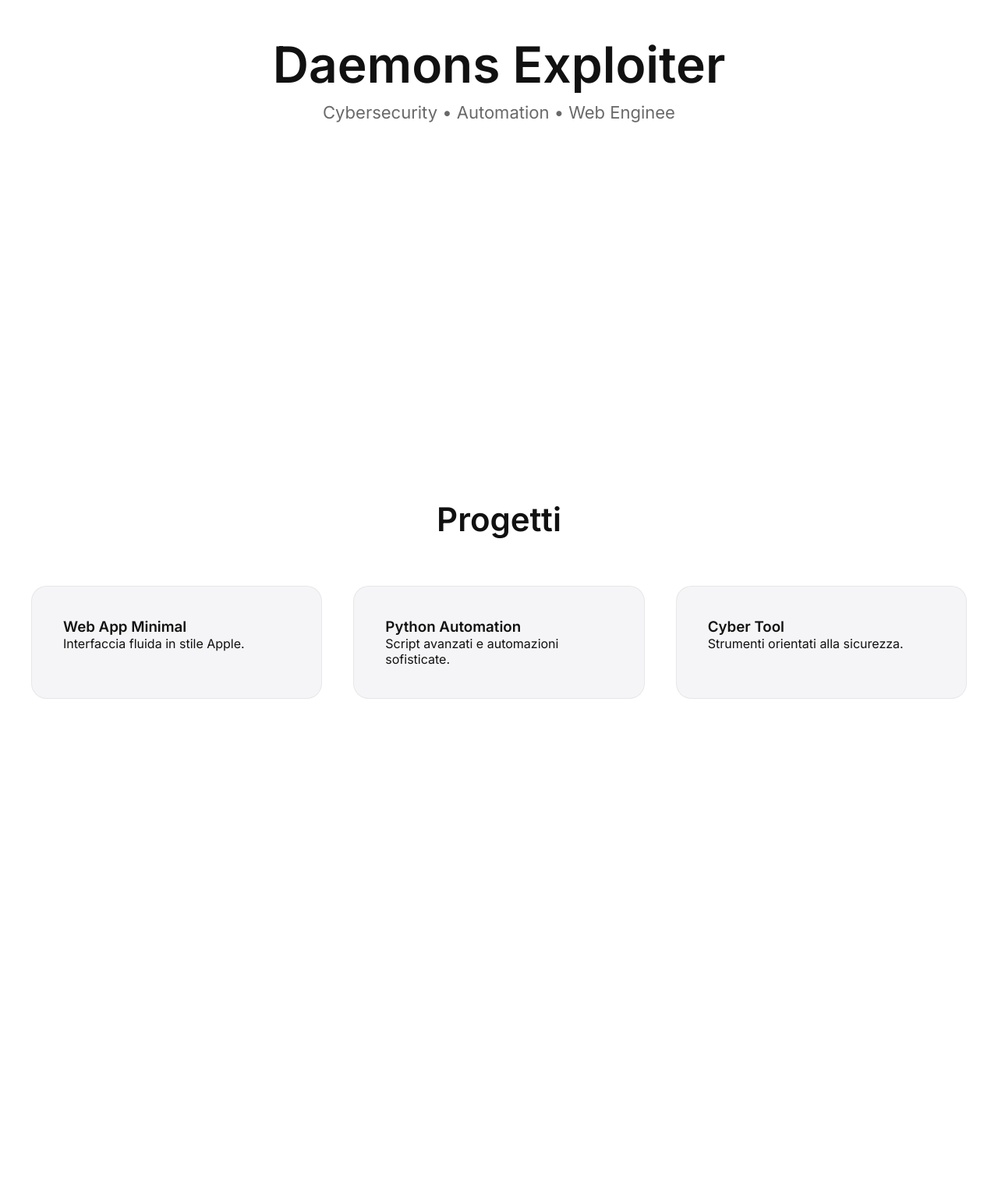
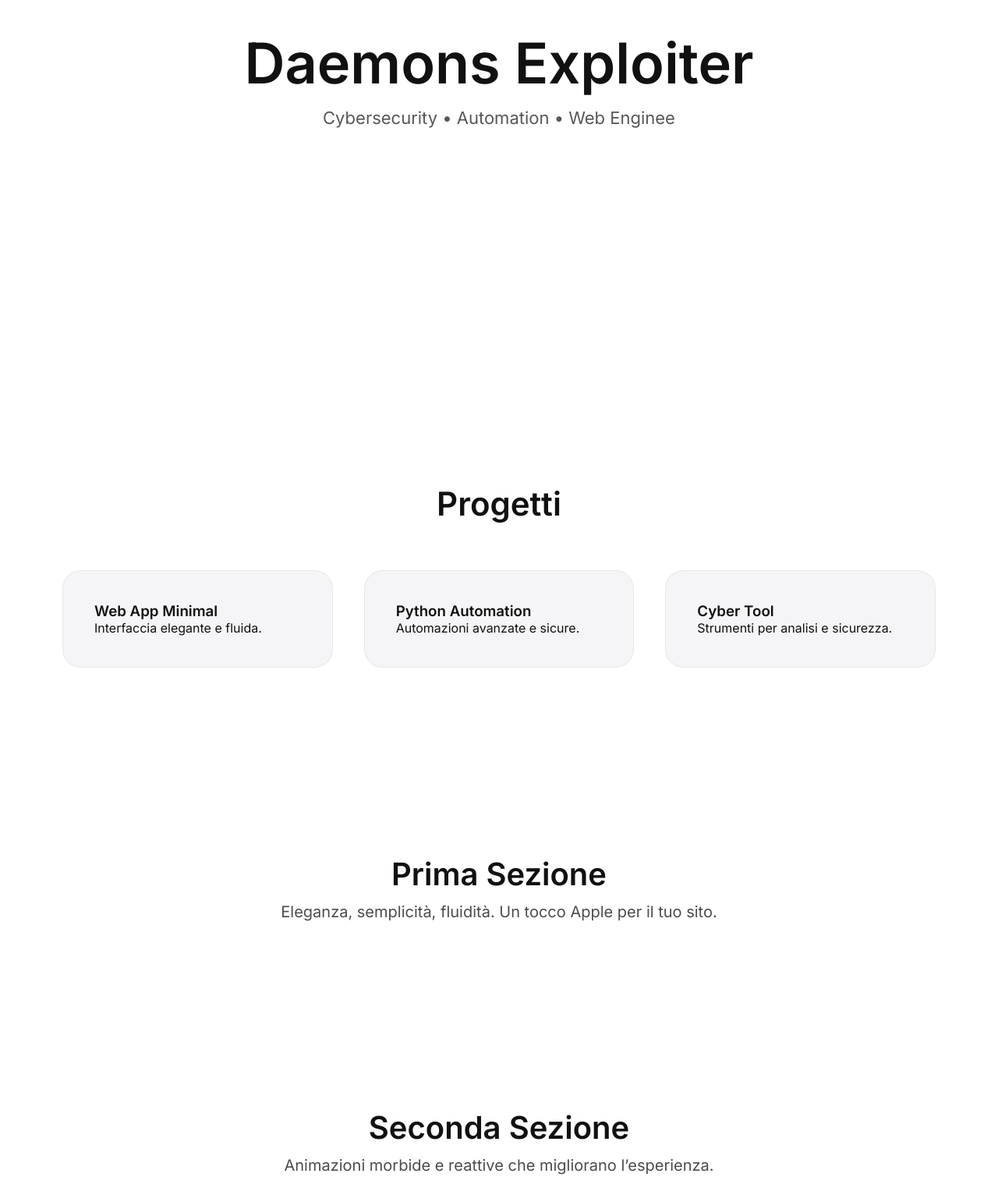
Before and after one commit to UnknownUser8002/Portfolio, a plain HTML site: page index.html in a window 1280 px wide. Shown: the part 300-1809 px from the top of the page at 78% size. Before the commit the page ends 1336 px from the top, so only its background shows below. Drawn offline with Linux system fonts and the light colour scheme.

Commit message:
Add files via upload

```diff
--- a/index.html
+++ b/index.html
@@ -1,91 +1,104 @@
 <!DOCTYPE html>
 <html lang="it">
 <head>
-<meta charset="UTF-8">
-<meta name="viewport" content="width=device-width, initial-scale=1.0">
-<title>Daemons Exploiter's Portfolio</title>
-<link href="https://fonts.googleapis.com/css2?family=Inter:wght@300;400;600&display=swap" rel="stylesheet">
+<meta charset="UTF-8" />
+<meta name="viewport" content="width=device-width, initial-scale=1.0" />
+<title>Daemons Exploiter — Portfolio</title>
+<link href="https://fonts.googleapis.com/css2?family=Inter:wght@300;400;600&display=swap" rel="stylesheet" />
 
 <style>
-/* ============================================
-   BASE STYLE (Apple minimal)
-================================================ */
-*{margin:0;padding:0;box-sizing:border-box;}
-body{
-    font-family:"Inter",sans-serif;
-    background:#ffffff;
-    color:#111;
-    transition:0.4s ease-in-out;
-    overflow-x:hidden;
+* { margin: 0; padding: 0; box-sizing: border-box; }
+body {
+  font-family: "Inter", sans-serif;
+  background: #fff;
+  color: #111;
+  overflow-x: hidden;
+  transition: 0.4s;
 }
-
-/* NAVBAR */
-nav{
-    width:100%;padding:20px 40px;
-    position:fixed;top:0;left:0;
-    backdrop-filter:blur(12px);
-    border-bottom:1px solid rgba(0,0,0,0.08);
-    display:flex;justify-content:space-between;
-    align-items:center;z-index:1000;
+nav {
+  width: 100%;
+  padding: 20px 40px;
+  position: fixed;
+  top: 0;
+  left: 0;
+  backdrop-filter: blur(12px);
+  display: flex;
+  justify-content: space-between;
+  align-items: center;
+  border-bottom: 1px solid rgba(0, 0, 0, 0.08);
+  z-index: 1000;
 }
-nav h3{font-weight:600;}
-
-/* HERO */
-.hero{
-    height:100vh;display:flex;flex-direction:column;
-    justify-content:center;align-items:center;text-align:center;
+nav h3 { font-weight: 600; }
+.hero {
+  height: 100vh;
+  display: flex;
+  flex-direction: column;
+  justify-content: center;
+  align-items: center;
+  text-align: center;
+  padding: 0 20px;
 }
-.hero h1{
-    font-size:64px;font-weight:600;
+.hero h1 {
+  font-size: clamp(42px, 6vw, 72px);
+  font-weight: 600;
 }
-.hero p{
-    font-size:22px;margin-top:10px;color:#444;
-    opacity:0.8;
+.hero p {
+  font-size: 22px;
+  opacity: 0.7;
+  margin-top: 14px;
 }
-
-/* PROJECT SECTION */
-.section{
-    padding:140px 40px;
+.section {
+  padding: 120px 40px;
+  max-width: 1200px;
+  margin: auto;
 }
-.section h2{
-    font-size:42px;text-align:center;margin-bottom:60px;
+.section h2 {
+  font-size: 42px;
+  text-align: center;
+  margin-bottom: 60px;
 }
-.projects{
-    display:grid;grid-template-columns:repeat(auto-fit,minmax(280px,1fr));
-    gap:40px;
+.projects {
+  display: grid;
+  grid-template-columns: repeat(auto-fit, minmax(280px, 1fr));
+  gap: 40px;
 }
-.card{
-    border-radius:20px;padding:40px;
-    background:#f5f5f7;
-    transition:0.3s;
-    border:1px solid rgba(0,0,0,0.06);
+.card {
+  background: #f5f5f7;
+  padding: 40px;
+  border-radius: 24px;
+  border: 1px solid rgba(0, 0, 0, 0.06);
+  transition: 0.3s;
 }
-.card:hover{
-    transform:translateY(-8px);
-    box-shadow:0 20px 40px rgba(0,0,0,0.06);
+.card:hover {
+  transform: translateY(-6px);
+  box-shadow: 0 20px 40px rgba(0, 0, 0, 0.08);
 }
-
-/* ============================================
-   DARK MODE FUTURISTICA
-================================================ */
-.dark{
-    background:#0f0f11;
-    color:#f2f2f2;
+.apple-fade {
+  opacity: 0;
+  transform: translateY(40px);
+  transition: opacity 0.9s cubic-bezier(.25,.1,.25,1), transform 1s cubic-bezier(.25,.1,.25,1);
+  max-width: 1000px;
+  margin: auto;
+  padding: 120px 40px;
+  text-align: center;
 }
-.dark nav{
-    border-bottom:1px solid rgba(255,255,255,0.1);
+.apple-fade.visible {
+  opacity: 1;
+  transform: translateY(0);
 }
-.dark .card{
-    background:#1a1a1d;
-    border:1px solid rgba(255,255,255,0.08);
-    box-shadow:0 10px 30px rgba(0,0,0,0.4);
+.apple-fade h2 {
+  font-size: 40px;
+  margin-bottom: 12px;
+  font-weight: 600;
 }
-.dark .hero p{color:#c5c5c5;}
-.dark .section h2{color:#fff;}
-
-/* ============================================
-   HACKER MODE (NEON GREEN + CRT)
-================================================ */
+.apple-fade p {
+  font-size: 20px;
+  opacity: 0.75;
+}
+.dark { background: #111; color: #eee; }
+.dark nav { border-color: rgba(255, 255, 255, 0.1); }
+.dark .card { background: #1b1b1e; border-color: rgba(255,255,255,0.08); }
+.dark .apple-fade { color: #fff; }
 .hacker{
     background:#000 !important;
     color:#00ff9d !important;
@@ -98,8 +111,6 @@ nav h3{font-weight:600;}
     border:1px solid #00ff9d !important;
     box-shadow:0 0 25px rgba(0,255,150,0.25) !important;
 }
-
-/* SCANLINES CRT */
 .hacker::before{
     content:"";
     position:fixed;
@@ -120,22 +131,18 @@ nav h3{font-weight:600;}
     50%{opacity:0.35;}
     100%{opacity:0.25;}
 }
-
-/* MATRIX RAIN CANVAS */
 #matrixCanvas{
     position:fixed;
     top:0;left:0;
     width:100%;height:100%;
     pointer-events:none;
-    opacity:0; /* visible only in hacker mode */
+    opacity:0;
     transition:0.6s;
     z-index:800;
 }
 .hacker #matrixCanvas{
     opacity:0.25;
 }
-
-/* TERMINAL */
 .terminal{
     display:none;
     margin:120px auto;
@@ -145,8 +152,6 @@ nav h3{font-weight:600;}
     font-family:monospace;font-size:16px;
 }
 .hacker .terminal{display:block;}
-
-/* TERMINAL SCAN ANIMATION */
 #scanOverlay{
     position:fixed;
     top:0;left:0;
@@ -170,15 +175,11 @@ nav h3{font-weight:600;}
     pointer-events:none;
 }
 </style>
-
 </head>
-
 <body>
 
-<!-- MATRIX CANVAS -->
 <canvas id="matrixCanvas"></canvas>
 
-<!-- SCAN OVERLAY -->
 <div id="scanOverlay"></div>
 <div id="breachMsg">SYSTEM BREACH DETECTED</div>
 
@@ -194,19 +195,26 @@ nav h3{font-weight:600;}
 <section class="section">
   <h2>Progetti</h2>
   <div class="projects">
-        <div class="card">
-            <h3>Web App Minimal</h3>
-            <p>Interfaccia fluida in stile Apple.</p>
+    <div class="card"><h3>Web App Minimal</h3><p>Interfaccia elegante e fluida.</p></div>
+    <div class="card"><h3>Python Automation</h3><p>Automazioni avanzate e sicure.</p></div>
+    <div class="card"><h3>Cyber Tool</h3><p>Strumenti per analisi e sicurezza.</p></div>
   </div>
-        <div class="card">
-            <h3>Python Automation</h3>
-            <p>Script avanzati e automazioni sofisticate.</p>
-        </div>
-        <div class="card">
-            <h3>Cyber Tool</h3>
-            <p>Strumenti orientati alla sicurezza.</p>
-        </div>
-    </div>
+</section>
+
+<!-- Sezioni in stile Apple con effetto di comparsa fluido -->
+<section class="apple-fade">
+  <h2>Prima Sezione</h2>
+  <p>Eleganza, semplicità, fluidità. Un tocco Apple per il tuo sito.</p>
+</section>
+
+<section class="apple-fade">
+  <h2>Seconda Sezione</h2>
+  <p>Animazioni morbide e reattive che migliorano l’esperienza.</p>
+</section>
+
+<section class="apple-fade">
+  <h2>Terza Sezione</h2>
+  <p>Design pulito pensato per essere memorabile.</p>
 </section>
 
 <div class="terminal">
@@ -216,31 +224,23 @@ nav h3{font-weight:600;}
 </div>
 
 <script>
-/* ============================
-   Typing Effect
-================================*/
+/* Effetto di scrittura progressiva nella sezione hero */
 const tagline = "Cybersecurity • Automation • Web Engineering";
-let i=0;
-setInterval(()=>{
-    document.getElementById("typing").textContent = tagline.slice(0,i);
-    i = (i < tagline.length) ? i+1 : 0;
-},120);
+let i = 0;
+setInterval(() => {
+  document.getElementById("typing").textContent = tagline.slice(0, i);
+  i = i < tagline.length ? i + 1 : 0;
+}, 120);
 
-/* ============================
-   DARK MODE with key “D”
-================================*/
-document.addEventListener("keydown",(e)=>{
-    if(e.key.toLowerCase()==="d"){
-        document.body.classList.toggle("dark");
-    }
+/* Attivazione della dark mode tramite il tasto D */
+document.addEventListener("keydown", (e) => {
+  if (e.key.toLowerCase() === "d") document.body.classList.toggle("dark");
 });
 
-/* ============================
-   HACKER MODE SECRET SEQUENCE
-================================*/
 let buffer="";
 const secret="hacker";
 
+/* Avvio della modalità hacker quando viene digitata la parola segreta */
 function activateHackerMode(){
     document.body.classList.add("hacker");
     terminalScan();
@@ -255,9 +255,7 @@ document.addEventListener("keydown",(e)=>{
     if(buffer.length>10) buffer="";
 });
 
-/* ============================
-   TERMINAL LINES
-================================*/
+/* Linee di output visualizzate nel terminale durante la modalità hacker */
 const lines=[
 "Loading neural systems...",
 "Decrypting shell...",
@@ -274,9 +272,7 @@ setInterval(()=>{
     }
 },1500);
 
-/* ============================
-   TERMINAL SCAN EFFECT
-================================*/
+/* Effetto di scansione e messaggio di breach */
 function terminalScan(){
     const scan = document.getElementById("scanOverlay");
     const msg = document.getElementById("breachMsg");
@@ -298,9 +294,7 @@ function terminalScan(){
     },800);
 }
 
-/* ============================
-   MATRIX RAIN
-================================*/
+/* Effetto Matrix per la hacker mode */
 const canvas = document.getElementById("matrixCanvas");
 const ctx = canvas.getContext("2d");
 
@@ -337,6 +331,15 @@ function drawMatrix(){
     }
 }
 setInterval(drawMatrix,50);
+
+/* Rilevamento sezione a schermo per l'animazione fade-in */
+const observer = new IntersectionObserver((entries) => {
+  entries.forEach((entry) => {
+    if (entry.isIntersecting) entry.target.classList.add("visible");
+  });
+}, { threshold: 0.15 });
+
+document.querySelectorAll(".apple-fade").forEach((el) => observer.observe(el));
 </script>
 
 </body>
```
Lines whose indentation alone changed are shown as unchanged.
